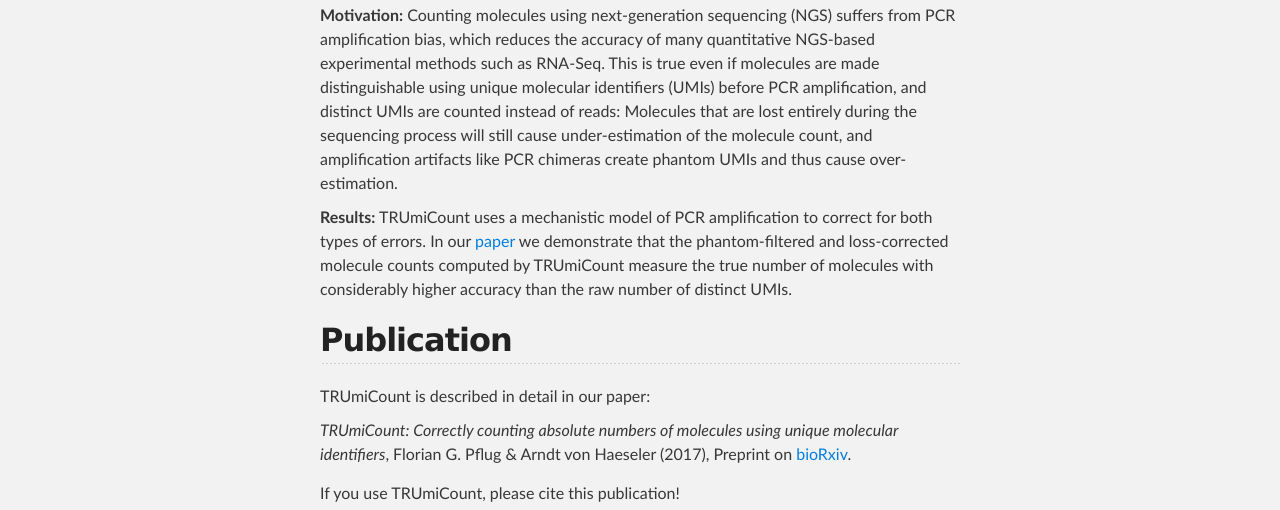
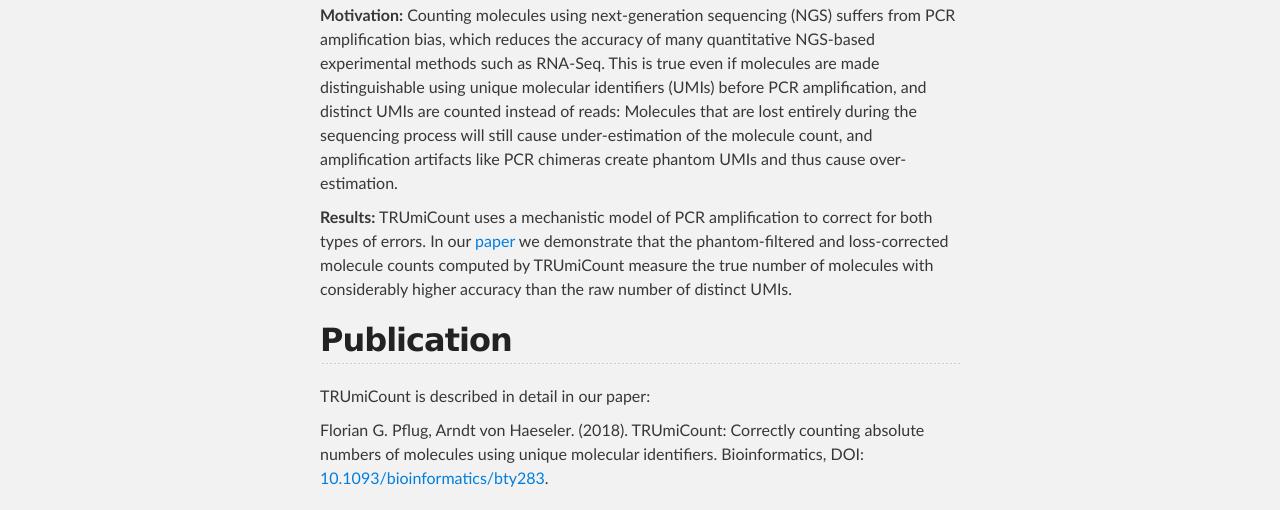
Before and after one commit to Cibiv/trumicount, a plain HTML site: page docs/index.html in a window 1280 px wide. Shown: the part 411-921 px from the top of the page. Drawn offline with Linux system fonts and the light colour scheme.

Commit message:
Changed paper URL from bioRxiv to version published in Bioinformatics.

```diff
--- a/docs/index.html
+++ b/docs/index.html
@@ -12,7 +12,7 @@
     <header class="inner">
       <div id="top">
         <a id="manual_banner" class="top_banner" href="manual.pdf">Manual</a>
-        <a id="publication_banner" class="top_banner"  href="https://www.biorxiv.org/content/early/2017/11/13/217778">Publication</a>
+        <a id="publication_banner" class="top_banner"  href="https://doi.org/10.1093/bioinformatics/bty283">Publication</a>
         <a id="forkme_banner" class="top_banner"  href="https://github.com/Cibiv/trumicount">View on GitHub</a>
       </div>
       <div id="bottom" class="bottom">
@@ -53,18 +53,18 @@ chimeras create phantom UMIs and thus cause over-estimation.<br>
 <p>
 <strong>Results:</strong>
 TRUmiCount uses a mechanistic model of PCR amplification to correct for both
-types of errors. In our <a
-href="https://www.biorxiv.org/content/early/2017/11/13/217778">paper</a> we
-demonstrate that the phantom-filtered and loss-corrected molecule counts
+types of errors. In our <a href="https://doi.org/10.1093/bioinformatics/bty283">
+paper</a> we demonstrate that the phantom-filtered and loss-corrected molecule counts
 computed by TRUmiCount measure the true number of molecules with considerably
 higher accuracy than the raw number of distinct UMIs.<br>
 
 <h2>Publication</h2>
 TRUmiCount is described in detail in our paper:
 
-<p><em>TRUmiCount: Correctly counting absolute numbers of molecules using unique
-molecular identifiers</em>, Florian G. Pflug & Arndt von Haeseler (2017), Preprint
-on <a href="https://www.biorxiv.org/content/early/2017/11/13/217778">bioRxiv</a>.
+<p>Florian G. Pflug, Arndt von Haeseler. (2018). TRUmiCount: Correctly counting
+absolute numbers of molecules using unique molecular identifiers.
+<i>Bioinformatics</i>, DOI: <a href="https://doi.org/10.1093/bioinformatics/bty283">
+10.1093/bioinformatics/bty283</a>.
 
 <p>If you use TRUmiCount, please cite this publication!
 
```
Also changed, not shown: 1 other file.
